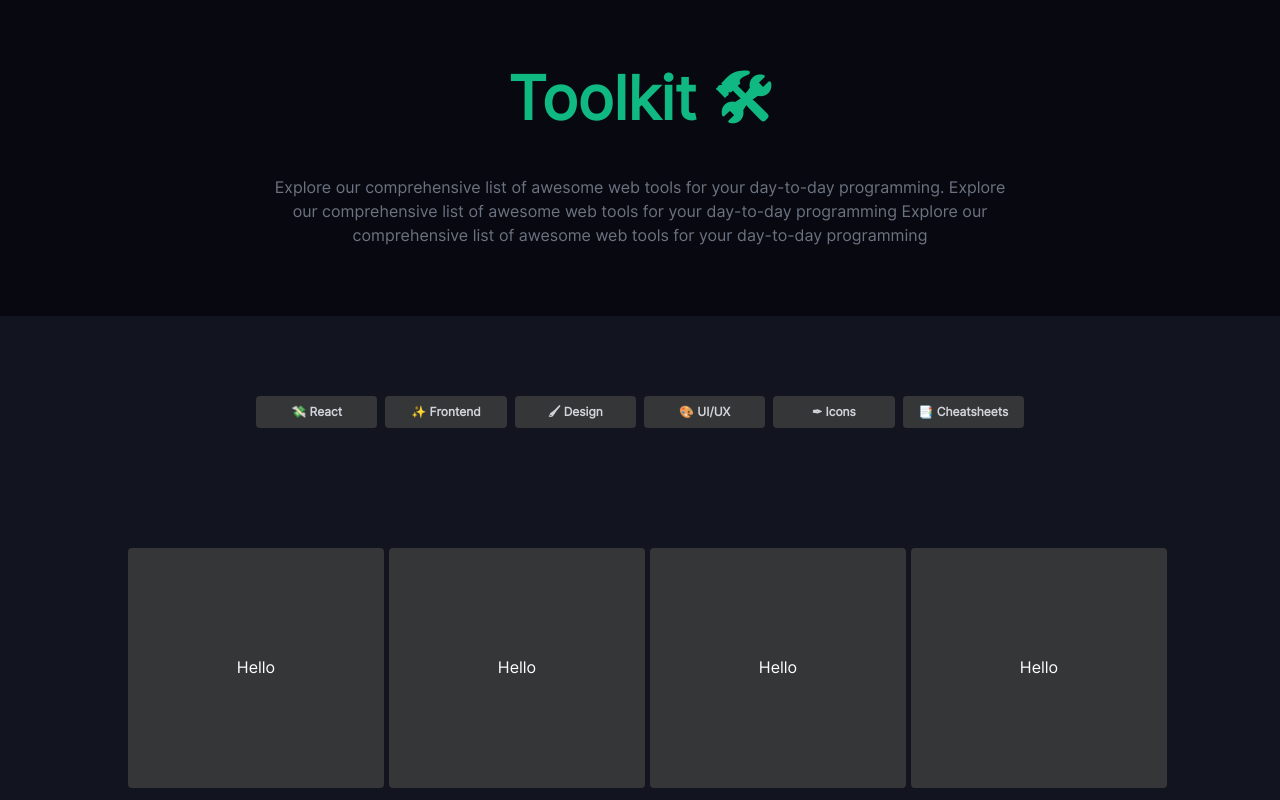
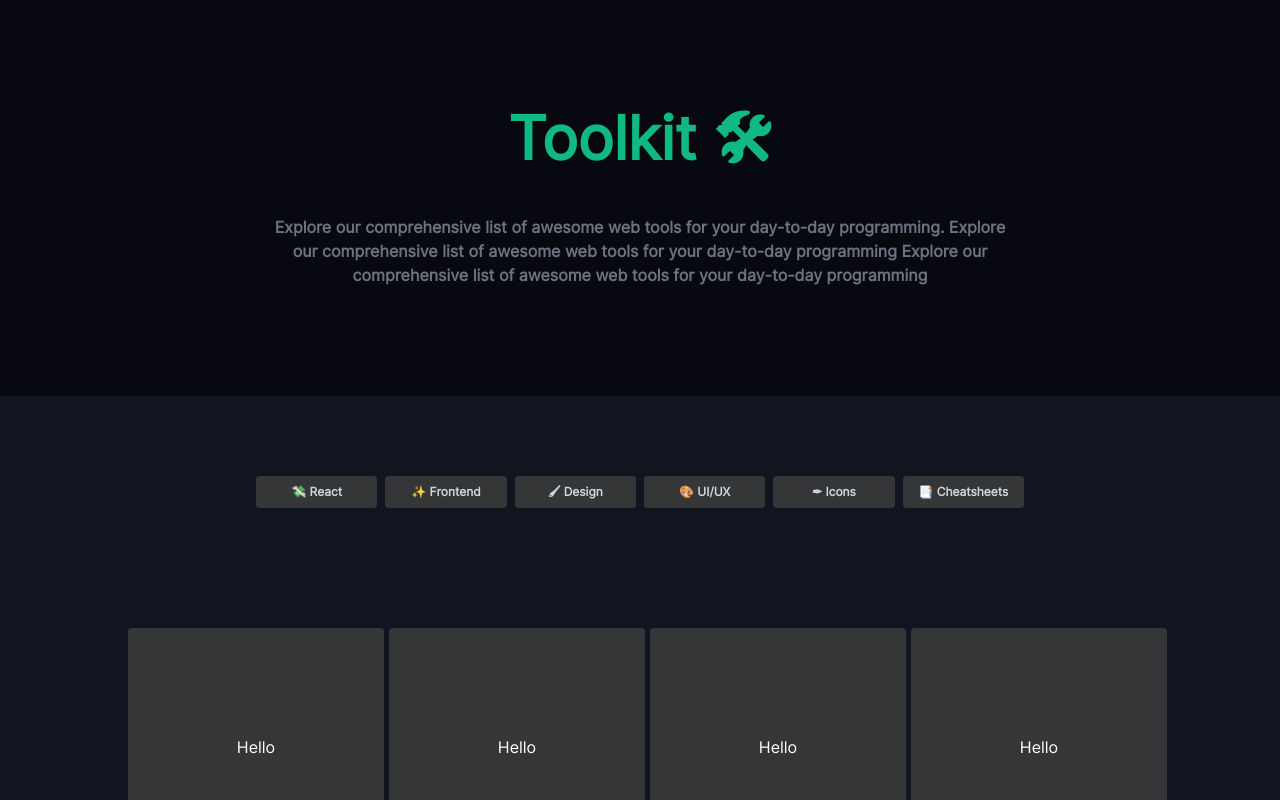
Before and after one commit to Mich45/toolkit, a Next.js app: page / in a window 1280 px wide. Shown: the top 800 px of the page. Built offline with nearby package versions, Linux system fonts and the light colour scheme.

Commit message:
refactor: refactor: styles

```diff
--- a/pages/index.tsx
+++ b/pages/index.tsx
@@ -11,7 +11,7 @@ const Home: NextPage = () => {
         <link rel="icon" href="/favicon.ico" />
       </Head>
       <main className="w-full bg-[#080910] h-full content-center ">
-        <section className="">
+        <section className=" py-10">
           <div className="flex items-center place-content-center p-5">
             <div className="">
               <h1 className="text-6xl mt-10 py-2 text-emerald-500 font-bold ">
@@ -21,7 +21,7 @@ const Home: NextPage = () => {
           </div>
           <div className="flex items-center place-content-center p-5">
             <div className=" w-3/5 ">
-              <p className=" pb-12 text-gray-500 text-center">
+              <p className=" pb-12 text-gray-500 font-semibold text-center">
                 Explore our comprehensive list of awesome web tools for your
                 day-to-day programming. Explore our comprehensive list of
                 awesome web tools for your day-to-day programming Explore our
```
